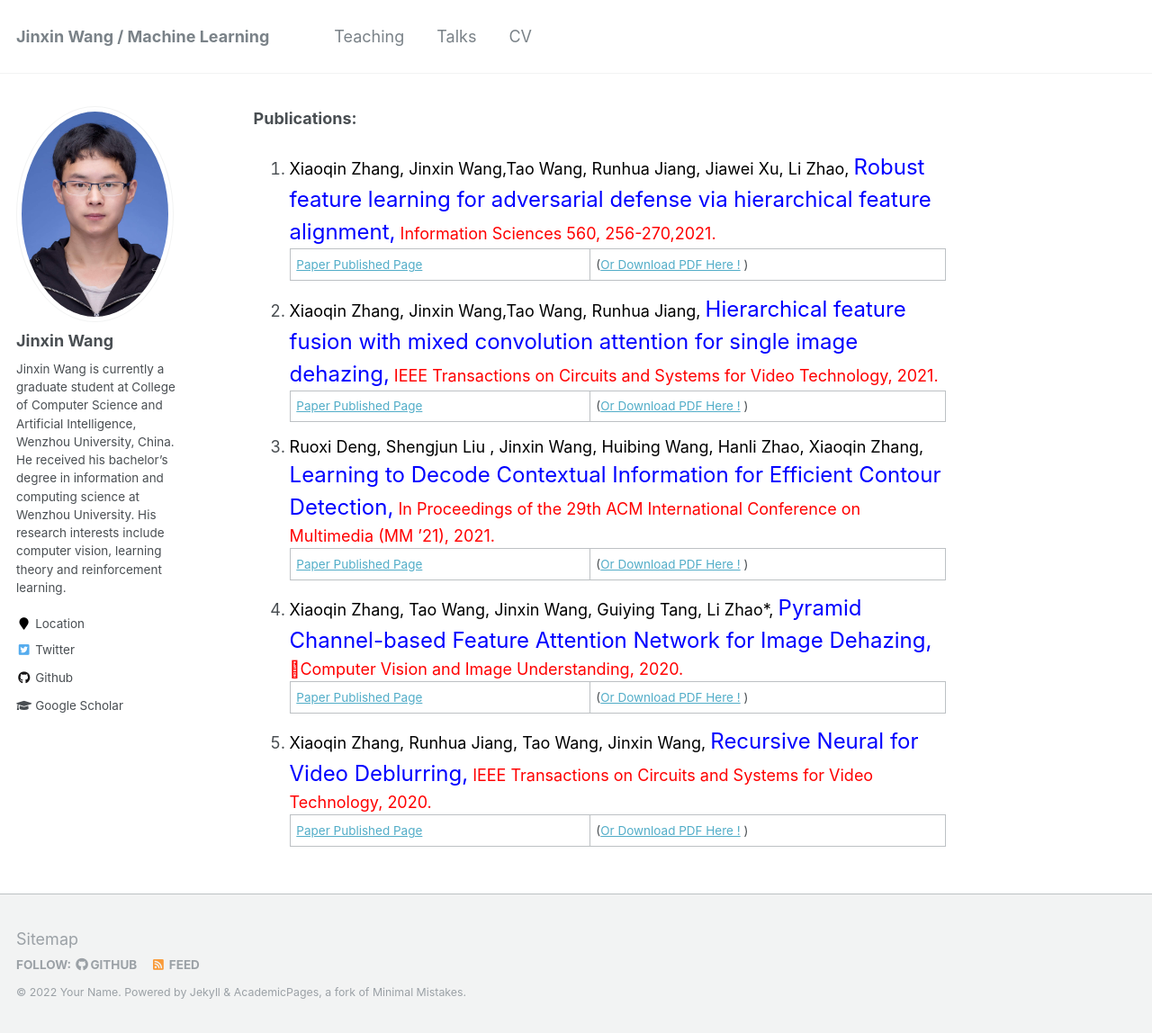
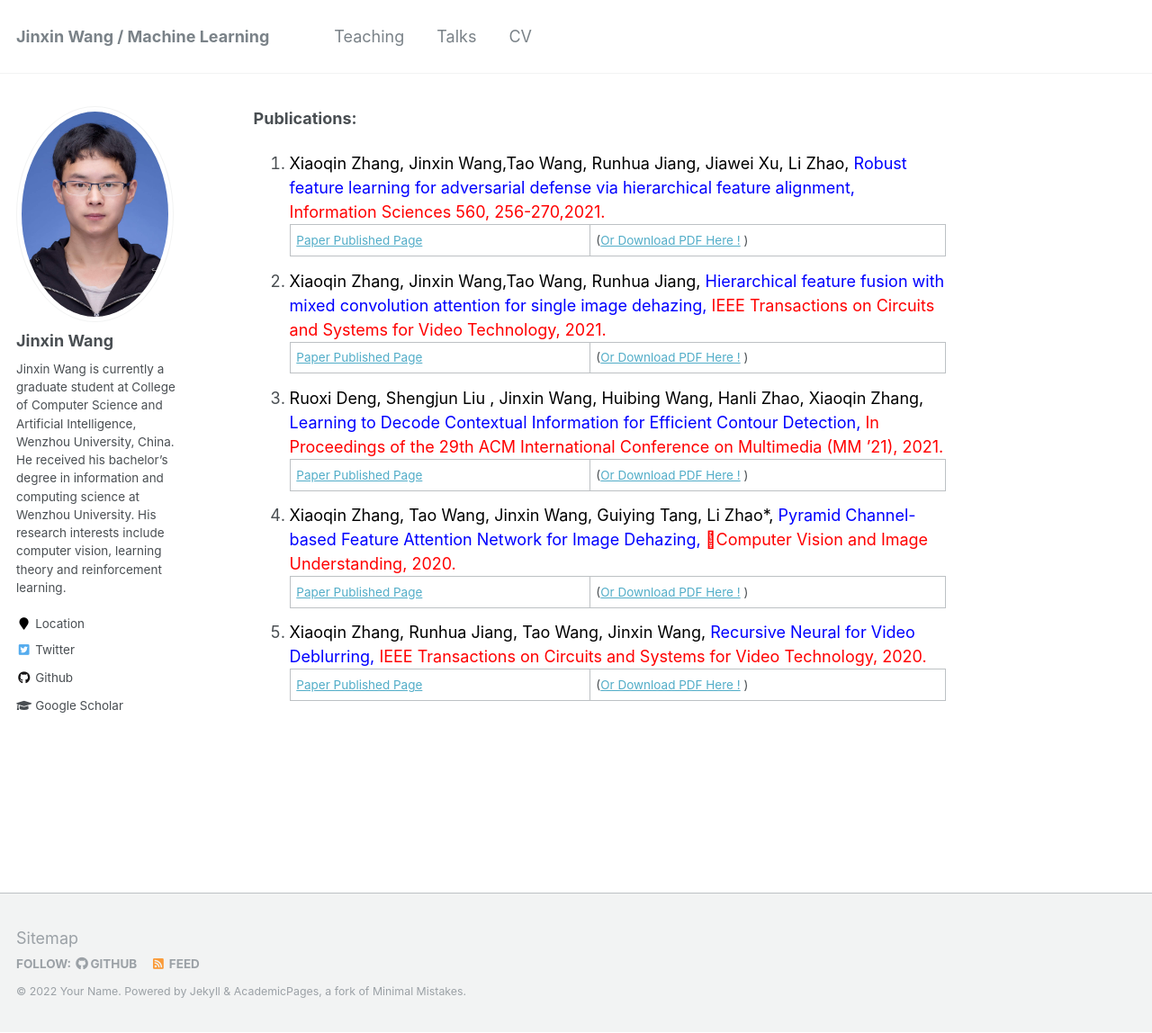
Before and after one commit to shuyuandeqipa/shuyuandeqipa.github.io, a Jekyll site: the page built from _pages/about.md, in a window 1280 px wide and 1148 px high. Shown: the whole window at 90% size. Built offline with Jekyll 4.4.1, drawn with Linux system fonts in a browser that asks for light colours.

Commit message:
Update about.md

```diff
--- a/_pages/about.md
+++ b/_pages/about.md
@@ -6,22 +6,22 @@ author_profile: true
 
 **Publications:**
 
-1. <font color ="black">Xiaoqin Zhang, Jinxin Wang,Tao Wang, Runhua Jiang, Jiawei Xu, Li Zhao, </font><font size=5 color ="blue">Robust feature learning for adversarial defense via hierarchical feature alignment,</font> <font color ="red">Information Sciences 560, 256-270,2021.</font>
+1. <font color ="black">Xiaoqin Zhang, Jinxin Wang,Tao Wang, Runhua Jiang, Jiawei Xu, Li Zhao, </font><font   color ="blue">Robust feature learning for adversarial defense via hierarchical feature alignment,</font> <font color ="red">Information Sciences 560, 256-270,2021.</font>
 
    [Paper Published Page](https://www.sciencedirect.com/science/article/pii/S0020025520312081) | ([Or Download PDF Here !](https://shuyuandeqipa.github.io/files/paper1.pdf)  )
 
-2. <font color ="black">Xiaoqin Zhang, Jinxin Wang,Tao Wang, Runhua Jiang,  </font><font size=5 color ="blue">Hierarchical feature fusion with mixed convolution attention for single image dehazing,</font> <font color ="red">IEEE Transactions on Circuits and Systems for Video Technology, 2021.</font>
+2. <font color ="black">Xiaoqin Zhang, Jinxin Wang,Tao Wang, Runhua Jiang,  </font><font   color ="blue">Hierarchical feature fusion with mixed convolution attention for single image dehazing,</font> <font color ="red">IEEE Transactions on Circuits and Systems for Video Technology, 2021.</font>
 
    [Paper Published Page](https://ieeexplore.ieee.org/abstract/document/9381290) | ([Or Download PDF Here !](https://shuyuandeqipa.github.io/files/paper2.pdf) )
 
-3. <font color ="black">Ruoxi Deng, Shengjun Liu , Jinxin Wang, Huibing Wang, Hanli Zhao, Xiaoqin Zhang, </font><font size=5 color ="blue">Learning to Decode Contextual Information for Efficient Contour Detection,</font> <font color ="red">In Proceedings of the 29th ACM International Conference on Multimedia (MM ’21), 2021.</font>
+3. <font color ="black">Ruoxi Deng, Shengjun Liu , Jinxin Wang, Huibing Wang, Hanli Zhao, Xiaoqin Zhang, </font><font   color ="blue">Learning to Decode Contextual Information for Efficient Contour Detection,</font> <font color ="red">In Proceedings of the 29th ACM International Conference on Multimedia (MM ’21), 2021.</font>
 
    [Paper Published Page](https://dl.acm.org/doi/abs/10.1145/3474085.3475593) | ([Or Download PDF Here !](https://shuyuandeqipa.github.io/files/paper3.pdf) )
 
-4. <font color ="black">Xiaoqin Zhang, Tao Wang, Jinxin Wang, Guiying Tang, Li Zhao*, </font><font size=5 color ="blue">Pyramid Channel-based Feature Attention Network for Image Dehazing,</font> <font color ="red">Computer Vision and Image Understanding, 2020. </font>
+4. <font color ="black">Xiaoqin Zhang, Tao Wang, Jinxin Wang, Guiying Tang, Li Zhao*, </font><font   color ="blue">Pyramid Channel-based Feature Attention Network for Image Dehazing,</font> <font color ="red">Computer Vision and Image Understanding, 2020. </font>
 
    [Paper Published Page](https://www.sciencedirect.com/science/article/pii/S1077314220300709) | ([Or Download PDF Here !](https://shuyuandeqipa.github.io/files/paper4.pdf) )
 
-5. <font color ="black">Xiaoqin Zhang, Runhua Jiang, Tao Wang, Jinxin Wang, </font><font size=5 color ="blue">Recursive Neural for Video Deblurring,</font> <font color ="red">IEEE Transactions on Circuits and Systems for Video Technology, 2020. </font>
+5. <font color ="black">Xiaoqin Zhang, Runhua Jiang, Tao Wang, Jinxin Wang, </font><font  color ="blue">Recursive Neural for Video Deblurring,</font> <font color ="red">IEEE Transactions on Circuits and Systems for Video Technology, 2020. </font>
 
    [Paper Published Page](https://ieeexplore.ieee.org/abstract/document/9247314) | ([Or Download PDF Here !](https://shuyuandeqipa.github.io/files/paper5.pdf) )
```
